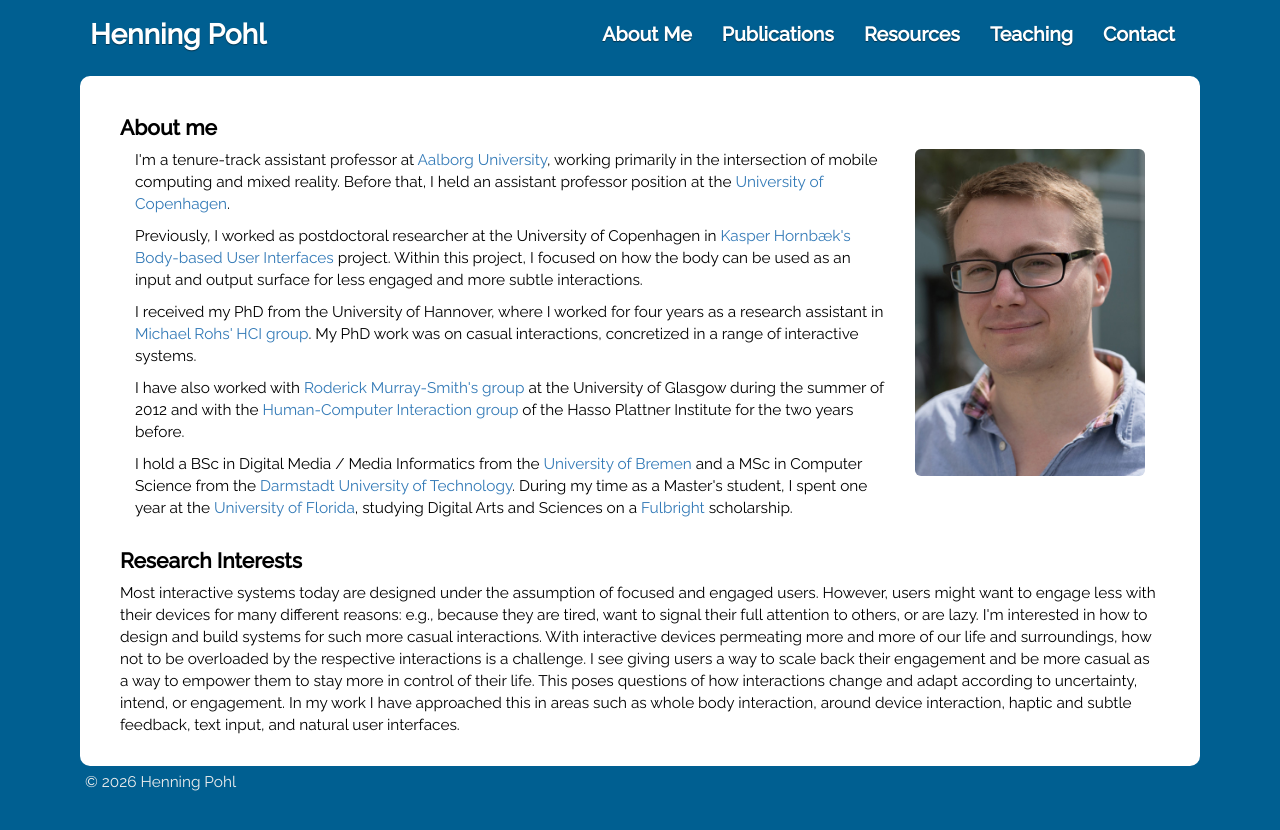
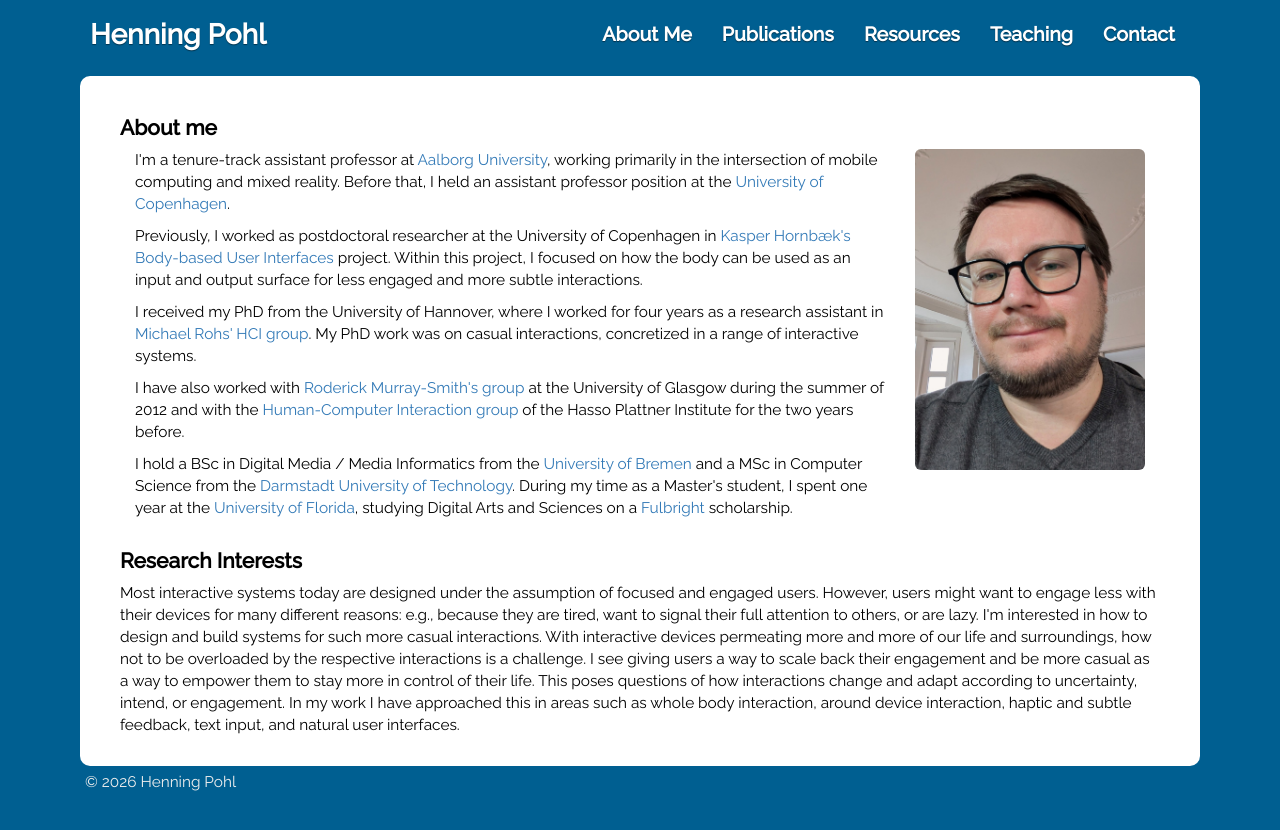
Before and after one commit to henningpohl/henningpohl.github.io, a Jekyll site: the page built from index.html, in a window 1280 px wide. Shown: the top 830 px of the page. Built offline with Jekyll 4.4.1, drawn with Linux system fonts in a browser that asks for light colours.

Commit message:
Changed profile picture

```diff
--- a/index.html
+++ b/index.html
@@ -15,7 +15,7 @@ layout: default
 				<p>I hold a BSc in Digital Media / Media Informatics from the <a href="http://www.uni-bremen.de">University of Bremen</a> and a MSc in Computer Science from the <a href="http://www.tu-darmstadt.de">Darmstadt University of Technology</a>. During my time as a Master's student, I spent one year at the <a href="http://www.ufl.edu">University of Florida</a>, studying Digital Arts and Sciences on a <a href="http://www.iie.org/fulbright">Fulbright</a> scholarship.</p>
 			</div>
 			<div class="col-sm-3">
-				<img class="img-responsive img-rounded" src="/images/LH3A8047_small.jpg">
+				<img class="img-responsive img-rounded" src="/images/PXL_20251120_080700999.jpg">
 			</div>
 		</div>
 
```
Also changed, not shown: images/PXL_20251120_080700999.jpg (added).
